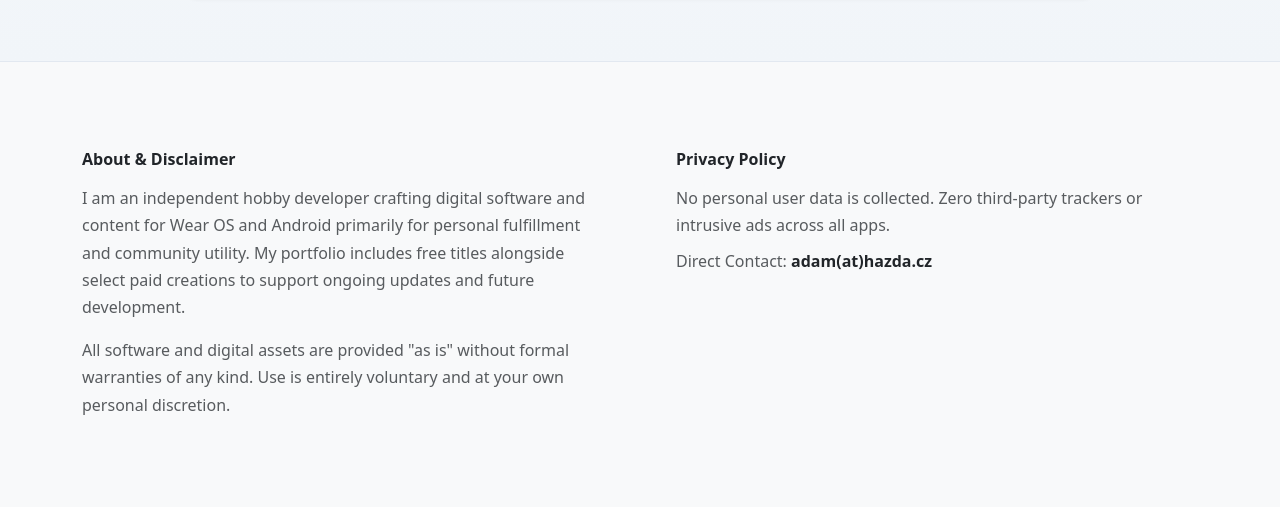
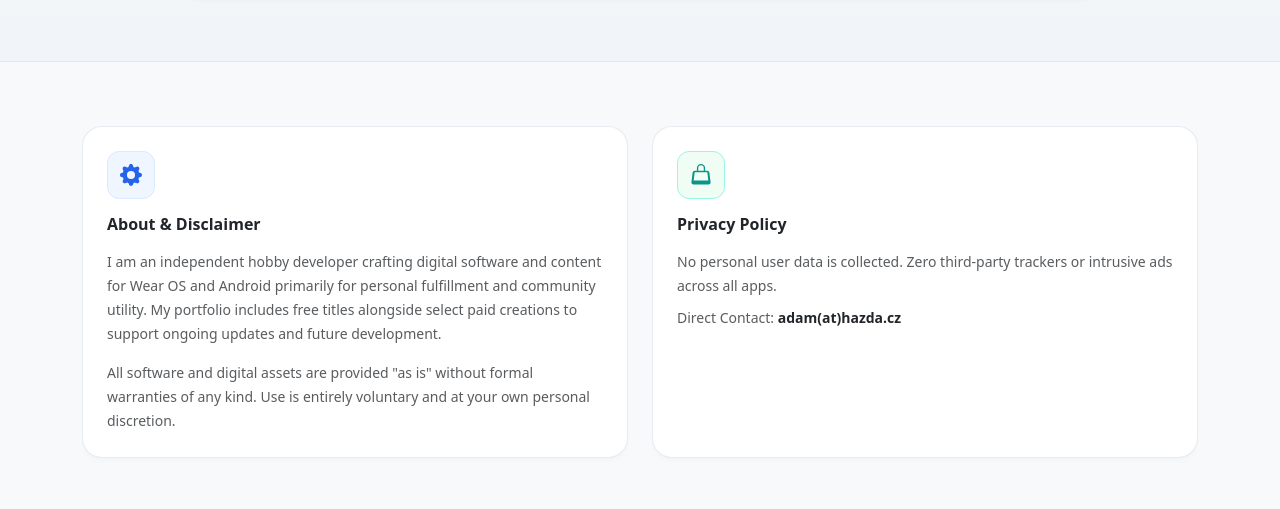
Before and after one commit to AdamHazda/adamhazda.github.io, a plain HTML site: page index.html in a window 1280 px wide. Shown: the part 2890-3399 px from the top of the page. Drawn offline with nearby package versions, Linux system fonts and the light colour scheme.

Commit message:
Update index.html

```diff
--- a/index.html
+++ b/index.html
@@ -227,6 +227,21 @@
             padding: 4px 10px;
             border-radius: 8px;
             margin-bottom: 10px;
+        }
+
+        /* Ikony pro spodní karty */
+        .info-icon-box {
+            width: 48px;
+            height: 48px;
+            border-radius: 12px;
+            background: #eff6ff;
+            color: var(--accent-color);
+            display: flex;
+            align-items: center;
+            justify-content: center;
+            font-size: 1.3rem;
+            margin-bottom: 1rem;
+            border: 1px solid #dbeafe;
         }
 
         /* Tlačítko zpět nahoru */
@@ -594,34 +609,48 @@
     <!-- Information / Footer Section -->
     <section class="py-5 bg-light fade-in-section">
         <div class="container py-3">
-            <div class="row g-4 text-small align-items-stretch">
+            <div class="row g-4 align-items-stretch">
+                <!-- About & Disclaimer -->
                 <div class="col-md-6">
-                    <div class="card-custom p-4 h-100 border-0 shadow-none bg-transparent ps-0 text-muted">
+                    <div class="card-custom p-4 h-100">
+                        <div class="info-icon-box">
+                            <!-- Ikona ozubeného kolečka / vývoje -->
+                            <svg xmlns="http://www.w3.org/2000/svg" width="22" height="22" fill="currentColor" viewBox="0 0 16 16">
+                                <path d="M9.405 1.05c-.413-1.4-2.397-1.4-2.81 0l-.1.34a1.464 1.464 0 0 1-2.105.872l-.31-.17c-1.283-.698-2.686.705-1.987 1.987l.169.311c.446.82.023 1.841-.872 2.105l-.34.1c-1.4.413-1.4 2.397 0 2.81l.34.1a1.464 1.464 0 0 1 .872 2.105l-.17.31c-.698 1.283.705 2.686 1.987 1.987l.311-.169a1.464 1.464 0 0 1 2.105.872l.1.34c.413 1.4 2.397 1.4 2.81 0l.1-.34a1.464 1.464 0 0 1 2.105-.872l.31.17c1.283.698 2.686-.705 1.987-1.987l-.169-.311a1.464 1.464 0 0 1 .872-2.105l.34-.1c1.4-.413 1.4-2.397 0-2.81l-.34-.1a1.464 1.464 0 0 1-.872-2.105l.17-.31c.698-1.283-.705-2.686-1.987-1.987l-.311.169a1.464 1.464 0 0 1-2.105-.872l-.1-.34zM8 10.93a2.93 2.93 0 1 1 0-5.86 2.93 2.93 0 0 1 0 5.86z"/>
+                            </svg>
+                        </div>
                         <h5 class="text-dark fw-bold h6 mb-3">
                             <span class="lang-en">About & Disclaimer</span>
                             <span class="lang-cz">O projektu & Prohlášení</span>
                         </h5>
-                        <div class="lang-en">
+                        <div class="lang-en text-muted small">
                             <p>I am an independent hobby developer crafting digital software and content for Wear OS and Android primarily for personal fulfillment and community utility. My portfolio includes free titles alongside select paid creations to support ongoing updates and future development.</p>
                             <p class="mb-0">All software and digital assets are provided "as is" without formal warranties of any kind. Use is entirely voluntary and at your own personal discretion.</p>
                         </div>
-                        <div class="lang-cz">
+                        <div class="lang-cz text-muted small">
                             <p>Jsem nezávislý tvůrce a hobby vývojář vyvíjející aplikace pro Wear OS a Android především pro radost a užitek komunity. Mé portfolio obsahuje bezplatné projekty i placené položky, které pomáhají financovat další rozvoj a aktualizace.</p>
                             <p class="mb-0">Veškerý obsah je poskytován „tak, jak je“, bez záruky. Používání aplikací je zcela dobrovolné a na vlastní odpovědnost uživatele.</p>
                         </div>
                     </div>
                 </div>
+                <!-- Privacy Policy -->
                 <div class="col-md-6">
-                    <div class="card-custom p-4 h-100 border-0 shadow-none bg-transparent text-muted">
+                    <div class="card-custom p-4 h-100">
+                        <div class="info-icon-box" style="background-color: #f0fdf4; color: #0d9488; border-color: #99f6e4;">
+                            <!-- Ikona škrabošky / soukromí -->
+                            <svg xmlns="http://www.w3.org/2000/svg" width="22" height="22" fill="currentColor" viewBox="0 0 16 16">
+                                <path d="M8 1a2 2 0 0 1 2 2v2H6V3a2 2 0 0 1 2-2zm3 4V3a3 3 0 0 0-6 0v2H3.361a1.5 1.5 0 0 0-1.483 1.277L1 13.5A1.5 1.5 0 0 0 2.483 15h11.034A1.5 1.5 0 0 0 15 13.5l-.878-7.223A1.5 1.5 0 0 0 12.639 5H11zM3.423 6h9.154l.732 6H2.691l.732-6z"/>
+                            </svg>
+                        </div>
                         <h5 class="text-dark fw-bold h6 mb-3">
                             <span class="lang-en">Privacy Policy</span>
                             <span class="lang-cz">Ochrana soukromí</span>
                         </h5>
-                        <div class="lang-en">
+                        <div class="lang-en text-muted small">
                             <p class="mb-2">No personal user data is collected. Zero third-party trackers or intrusive ads across all apps.</p>
                             <p class="mb-0">Direct Contact: <strong class="text-dark">adam(at)hazda.cz</strong></p>
                         </div>
-                        <div class="lang-cz">
+                        <div class="lang-cz text-muted small">
                             <p class="mb-2">Žádné sbírání osobních dat, sledovací skripty ani skryté reklamy v žádné z aplikací.</p>
                             <p class="mb-0">Přímý kontakt: <strong class="text-dark">adam(at)hazda.cz</strong></p>
                         </div>
```
